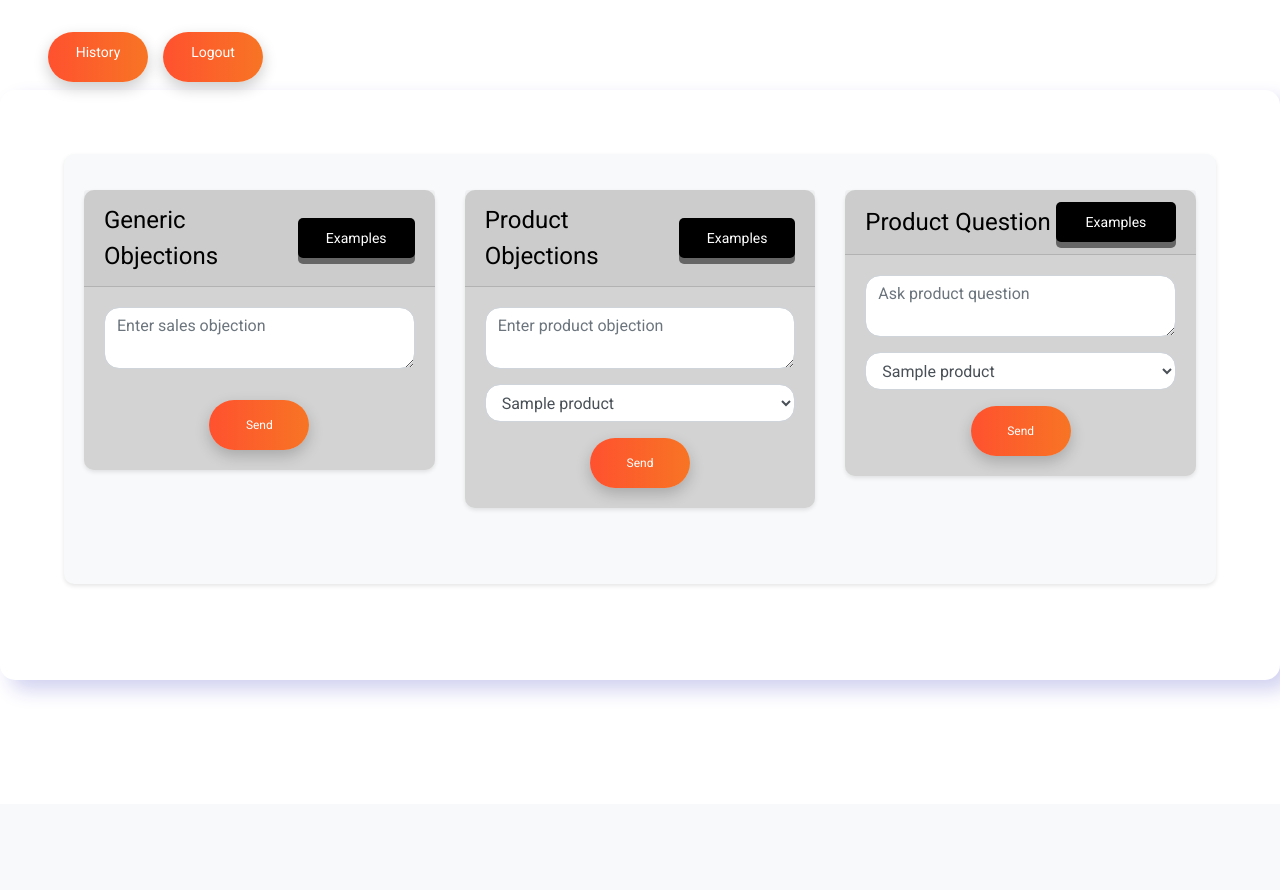
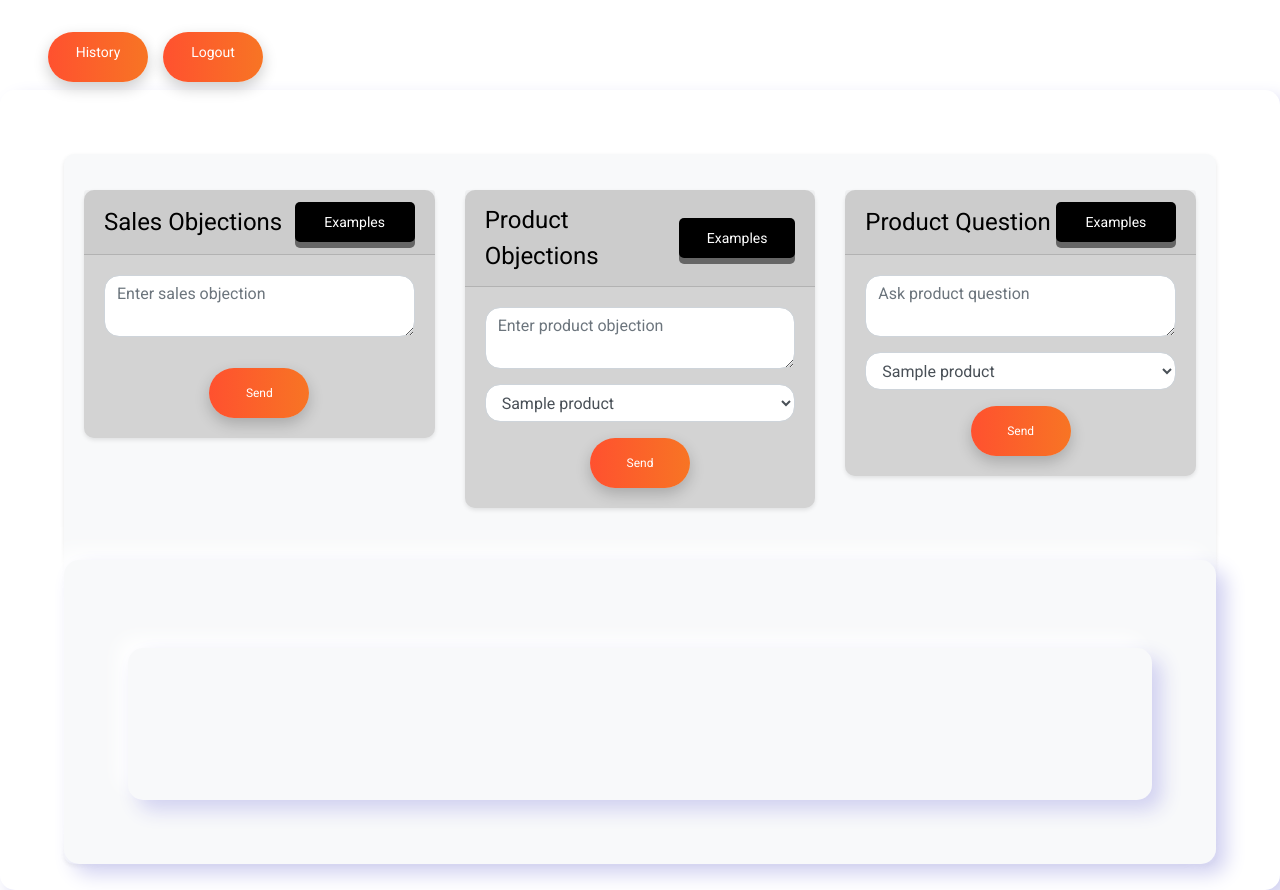
Before and after one commit to wooyakob/sensaigroup, a Flask app: page /dashboard in a window 1280 px wide. Shown: the part 66-956 px from the top of the page. Before the commit the page ends 758 px from the top, so only its background shows below. Run offline with Flask 3, Linux system fonts and the light colour scheme; a user stored in the database is signed in; tables that the repository leaves empty hold one stand-in row (values such as "Sample post"); parts of the project's set-up code (start-up, migrations or seed data) failed here and were passed over; some libraries are stand-ins or nearby versions.

Commit message:
container styling

```diff
--- a/static/index.css
+++ b/static/index.css
@@ -131,7 +131,9 @@ textarea {
 
 .rate-response {
   display: none;
+  max-width: fit-content;
 }
+
 
 .hero {
   background-color: #0B162B;
@@ -418,3 +420,44 @@ textarea {
 .logo:hover {
   box-shadow: 0 0 10px #ffae42, 0 0 20px #ffae42, 0 0 30px #ffae42;
 }
+
+
+.container.chat-output-container {
+  position: relative;
+  border-radius: 15px;
+  overflow: auto;
+  border: none;
+  box-shadow: 10px 10px 20px #d1d1f1, -10px -10px 20px #ffffff;
+  max-width: 1600px;
+  margin: 0 auto;
+  padding: 4rem;
+  max-height: 800px; /* Ensure that the height is what you want, might want to adjust this based on your specific needs */
+}
+
+.container.chat-output-container:hover {
+  box-shadow: inset 5px 5px 10px #d1d1d1, inset -5px -5px 10px #ffffff;
+}
+
+.container.follow-up-container {
+  position: relative;
+  border-radius: 15px;
+  overflow: auto;
+  border: none;
+  box-shadow: 10px 10px 20px #d1d1f1, -10px -10px 20px #ffffff;
+  max-width: 1600px;
+  margin: 0 auto;
+  padding: 4rem;
+  max-height: 800px; /* Again, adjust as needed */
+}
+
+.container.follow-up-container:hover {
+  box-shadow: inset 5px 5px 10px #d1d1f1, inset -5px -5px 10px #ffffff;
+}
+
+#loading-bar {
+  position: absolute;
+  top: 50%;
+  left: 50%;
+  transform: translate(-50%, -50%);
+  width: 60%; /* adjust to your liking */
+}
--- a/static/index.js
+++ b/static/index.js
@@ -258,3 +258,8 @@ document.addEventListener('DOMContentLoaded', (event) => {
       item.classList.remove('active-item');
     });
   });
+
+  function scrollToChat() {
+    const chatContainer = document.querySelector('.container.chat-container');
+    chatContainer.scrollIntoView({behavior: "smooth"});
+}
--- a/templates/index.html
+++ b/templates/index.html
@@ -47,13 +47,13 @@
                     <div class="col-lg-4">
                         <div class="card mt-3" style="background-color: #D3D3D3;">
                             <div class="card-header d-flex justify-content-between align-items-center">
-                                <span>Generic Objections</span>
+                                <span>Sales Objections</span>
                                 <button type="button" class="btn btn-primary modal-example-btn" data-toggle="modal" data-target="#objectionExamplesModal">Examples</button>
                             </div>
                             <div class="card-body">
                                 <div class="example-objections d-flex flex-column">
                                     <textarea id="objection-input" class="form-control" placeholder="Enter sales objection"></textarea>
-                                    <button id="objection-advice-btn" class="btn btn-primary active mt-3">Send</button>
+                                    <button id="objection-advice-btn" class="btn btn-primary active mt-3" onclick="scrollToChat()">Send</button>
                                 </div>
                             </div>
                             <div class="modal fade" id="objectionExamplesModal" tabindex="-1" role="dialog" aria-labelledby="objectionExamplesModalLabel" aria-hidden="true">
@@ -164,6 +164,7 @@
                 </div>
             </div>
 
+            <div class="container chat-output-container">
             <div id="chat-output" class="mt-4"></div>
 
             <div id="loading-bar" class="progress d-none">
@@ -171,7 +172,6 @@
             </div>
 
             <div class="rate-response mt-4" id="rate-response" style="display: none;">
-                <h5>Rating:</h5>
                 <div class="input-group mb-3">
                     <input type="number" id="rating-input" class="form-control" min="1" max="5" placeholder="1: Bad, 5: Exceptional">
                     <div class="input-group-append">
@@ -180,19 +180,19 @@
                 </div>
             </div>
 
+            <div class="container follow-up-container">
+            <div id="follow-up" class="mt-4"></div>
+
             <div id="follow-up-options" class="mt-4" style="display: none;">
                 <h5>What would you like to do next?</h5>
                 <div class="mt-4 text-center">
                     <button id="enter-objection-btn" class="btn follow-up-btn">Enter Objection</button>
                     <button id="enter-product-objection-btn" class="btn follow-up-btn">Enter Product Objection</button>
                     <button id="enter-product-question-btn" class="btn follow-up-btn">Ask Product Question</button>
-                    <a id="logout-btn" class="btn follow-up-btn" role="button" href="{{ url_for('logout') }}">Logout</a>
-                </div>
             </div>
-            </div>
-            </div>
-            </div>
-            </div>
+        </div>
+    </div>
+
 
     <!-- JavaScript -->
     <script src="https://ajax.googleapis.com/ajax/libs/jquery/3.5.1/jquery.min.js"></script>
```
